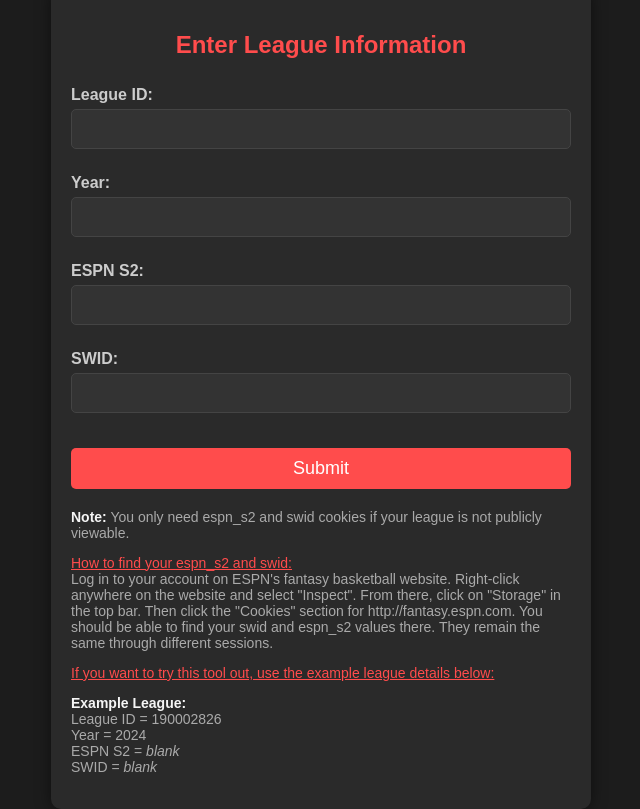
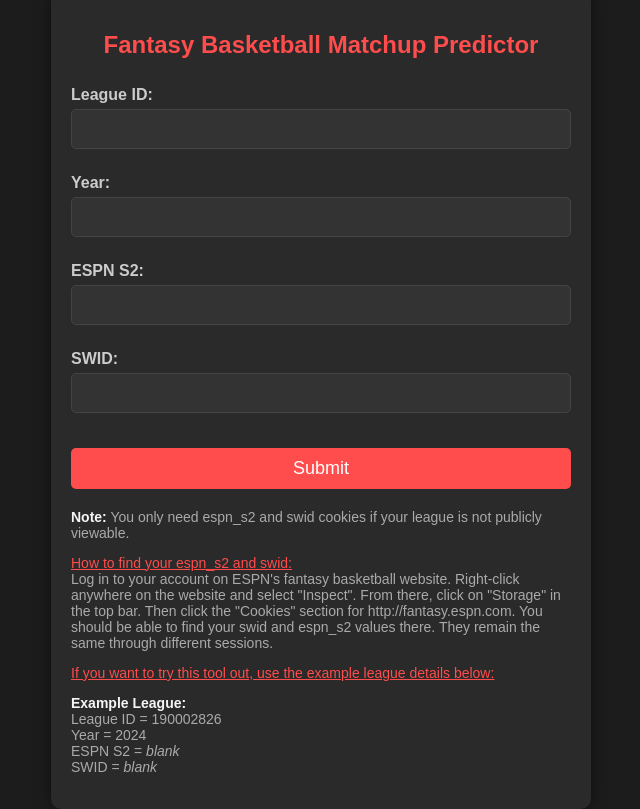
Before and after one commit to ThomasAdriaanse/Fantasy-bball-stats, a Flask app: page / in a window 1280 px wide. Shown: the whole page, without its empty margins (319-959 px from the left). Run offline with Flask 3, Linux system fonts and the light colour scheme; some libraries are stand-ins or nearby versions.

Commit message:
entry page title change

```diff
--- a/templates/entry.html
+++ b/templates/entry.html
@@ -20,7 +20,7 @@
 
 <body>
     <div class="container">
-        <h1>Enter League Information</h1>
+        <h1>Fantasy Basketball Matchup Predictor</h1>
         <form action="/process" method="post">
             <label for="league_id">League ID:</label>
             <input type="text" id="league_id" name="league_id" required>
```
